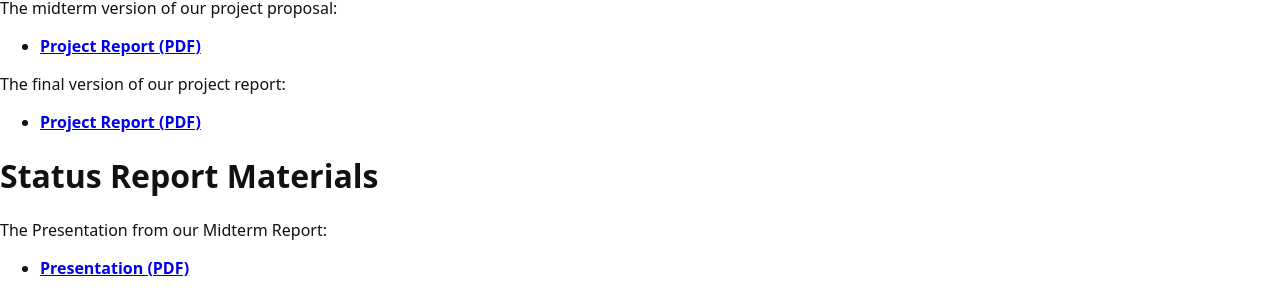
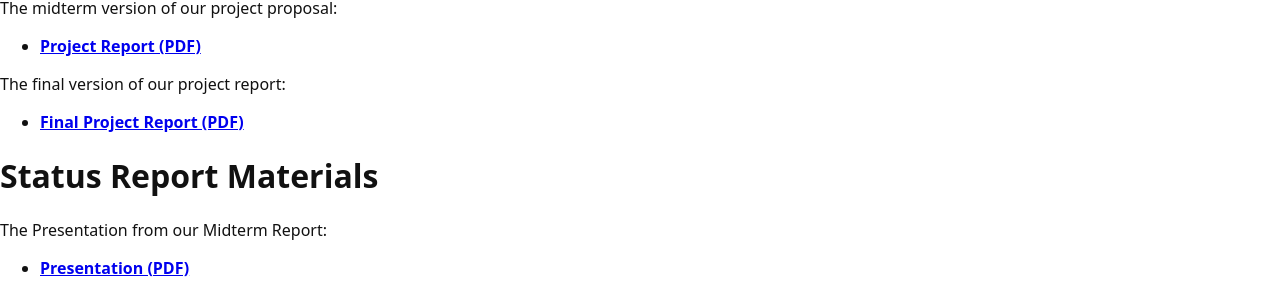
Before and after one commit to Wholesome-Haven/wholesomehaven.github.io, a Jekyll site: the page built from report.md, in a window 1280 px wide. Shown: the part 133-431 px from the top of the page. Built offline with Jekyll 4.4.1, drawn with Linux system fonts in a browser that asks for light colours.

Commit message:
Update links for project and thesis reports

```diff
--- a/report.md
+++ b/report.md
@@ -11,7 +11,7 @@ The midterm version of our project proposal:
 
 The final version of our project report:
 
-- **[Project Report (PDF)](assets/pdfs/Project_Report.pdf)**
+- **[Final Project Report (PDF)](assets/pdfs/Final_Paper.pdf)**
 
 # Status Report Materials
 
@@ -27,4 +27,4 @@ The Final Presentation for our project:
 
 Evelyn's Research Paper that Wholesome Haven is based upon:
 
-- **[Evelyn's Thesis (PDF)](assets/pdfs/finalPresentation.pdf)**
+- **[Evelyn's Thesis (PDF)](assets/pdfs/Thesis.pdf)**
```
